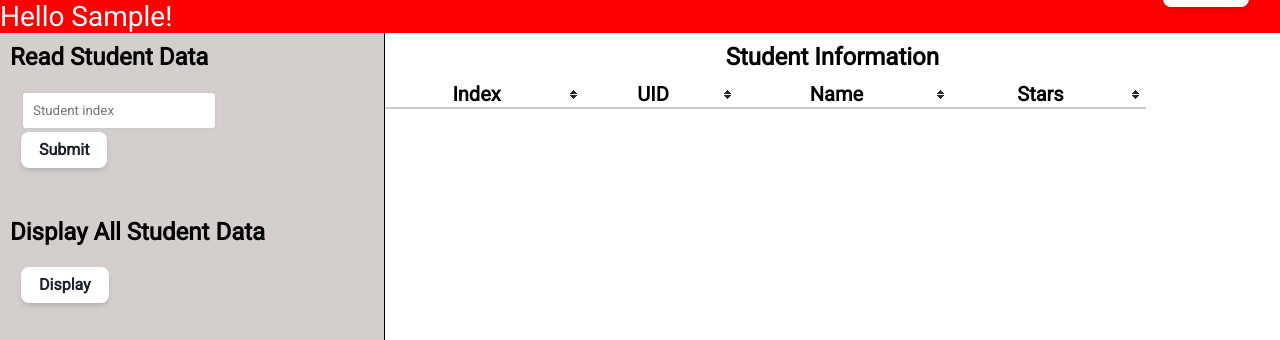
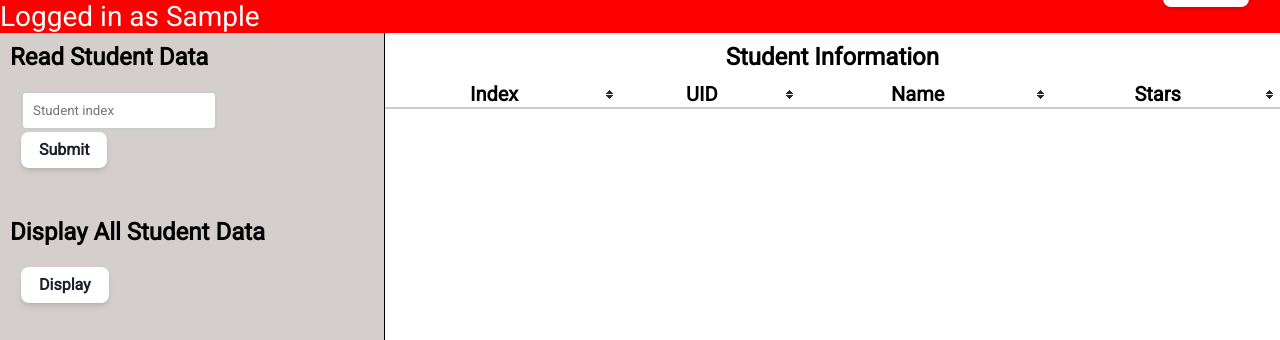
Before and after one commit to cheaseeds/math-stars, a PHP site: page / in a window 1280 px wide. Shown: the part 107-447 px from the top of the page. Run offline with PHP 8.4, Linux system fonts and the light colour scheme; the visitor is signed in with stand-in values (Sample User, id 1); tables that the repository leaves empty or names only in its code hold one stand-in row (values such as "Sample post"); lists and menus that the app fills with data are empty.

Commit message:
Changed message

```diff
--- a/index.php
+++ b/index.php
@@ -56,7 +56,7 @@
         </h1>
     </header>
     <p style="color: white; background-color: red; border: 0; margin: 0; font-size: 1.75rem" >
-        Hello <?php echo $user_first_name;?>!
+              Logged in as <?php echo $user_first_name;?>
     </p>
 
     <div class="row">
@@ -132,7 +132,7 @@
             </div>
             <div class="column-table">
                 <h2 id="table-title">Student Information</h2>
-                <table style="width: 85%" id="my-table" class="tablesorter">
+                <table id="my-table" class="tablesorter">
                     <thead>
                         <tr>
                             <th>Index</th>
```
